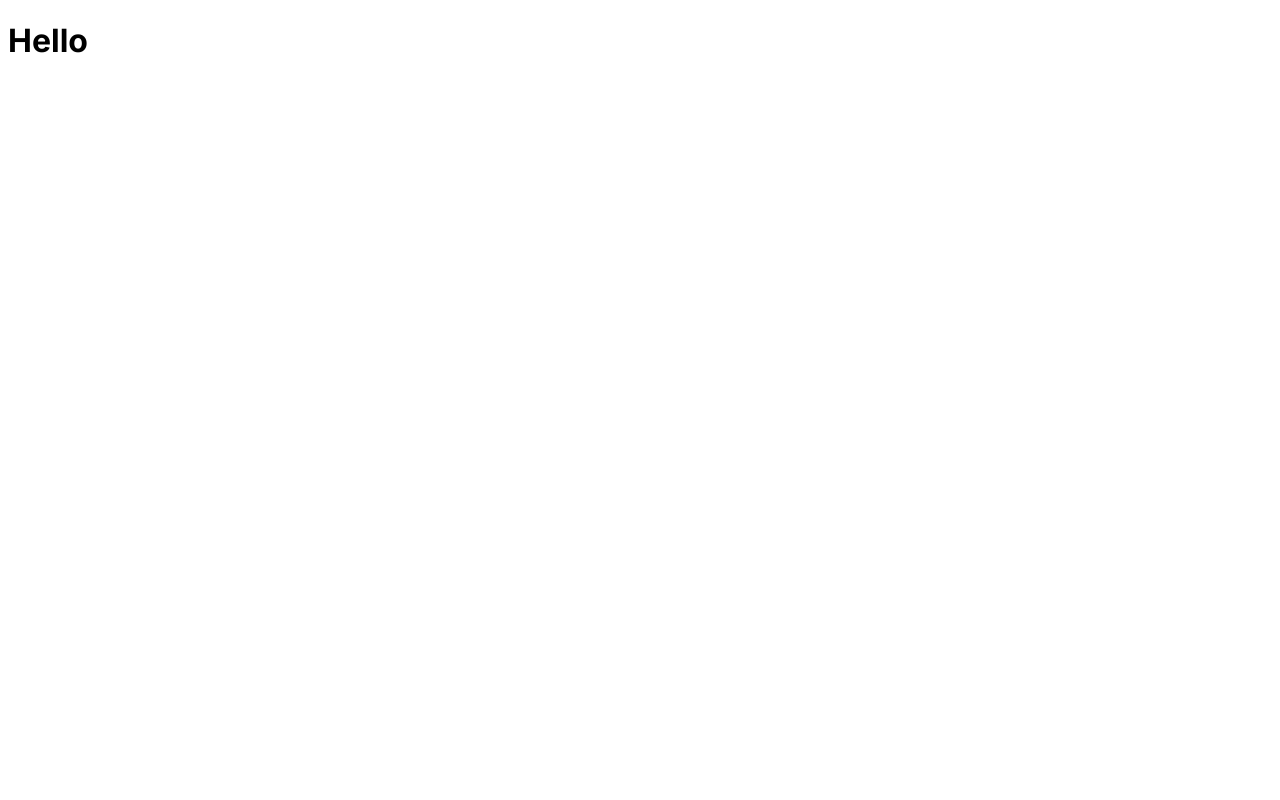
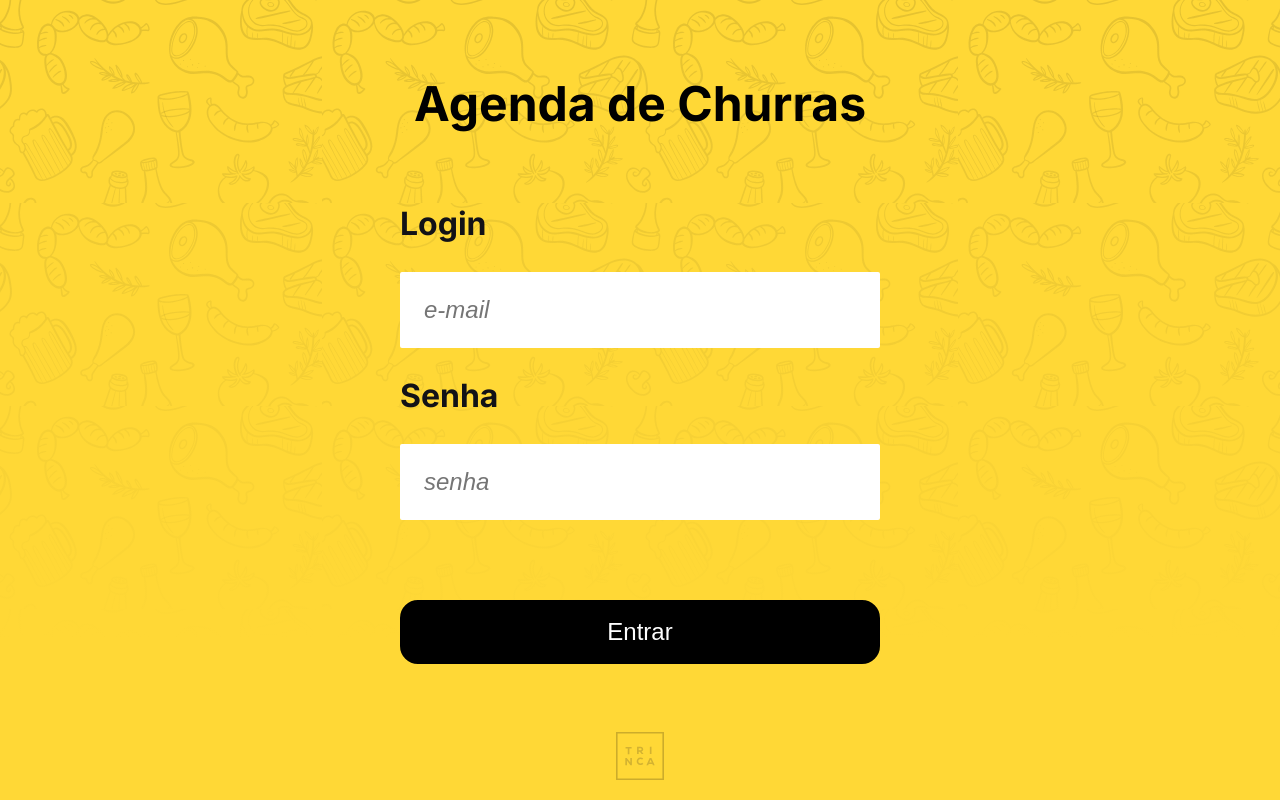
Before and after one commit to LuccasPiola/churras-trinca, a Next.js app: page / in a window 1280 px wide. Built offline with nearby package versions, Linux system fonts and the light colour scheme.

Commit message:
feat: login page

```diff
--- a/src/app/layout.tsx
+++ b/src/app/layout.tsx
@@ -1,11 +1,18 @@
-import type { Metadata } from "next";
-import { Inter } from "next/font/google";
+import type { Metadata } from 'next';
+import { Inter } from 'next/font/google';
 
-const inter = Inter({ subsets: ["latin"] });
+import Header from '@/components/Header';
+import TrincaLogo from '@/components/Logo';
+import CustomThemeProvider from '@/utils/theme-provider';
+import { MainWrapper } from './styles';
+import ResetStyles from './reset-styles';
+
+const inter = Inter({ subsets: ['latin'] });
 
 export const metadata: Metadata = {
-  title: "Create Next App",
-  description: "Generated by create next app",
+  title: 'Churras Trinca',
+  description:
+    'Teste técnico realizado para uma oportunidade Front-End Sênior na Trinca',
 };
 
 export default function RootLayout({
@@ -14,8 +21,17 @@ export default function RootLayout({
   children: React.ReactNode;
 }) {
   return (
-    <html lang="en">
-      <body className={inter.className}>{children}</body>
+    <html lang="pt-br">
+      <body className={inter.className}>
+        <CustomThemeProvider>
+          <MainWrapper id="root">
+            <ResetStyles />
+            <Header />
+            {children}
+            <TrincaLogo />
+          </MainWrapper>
+        </CustomThemeProvider>
+      </body>
     </html>
   );
 }
--- a/src/app/page.tsx
+++ b/src/app/page.tsx
@@ -1,3 +1,35 @@
-export default function Home() {
-  return <h1>Hello</h1>;
+'use client';
+
+import { useRouter } from 'next/navigation';
+import Input from '@/components/Input';
+import * as S from './styles';
+
+export default function Login() {
+  const router = useRouter();
+  const handleLogin = (e: any) => {
+    e.preventDefault();
+    router.push('/churrascos');
+  };
+
+  return (
+    <S.LoginWrapper>
+      <form onSubmit={handleLogin}>
+        <Input
+          label="Login"
+          name="email"
+          placeholder="e-mail"
+          type="email"
+          required
+        />
+        <Input
+          label="Senha"
+          name="password"
+          placeholder="senha"
+          type="password"
+          minLength={6}
+        />
+        <S.LoginButton type="submit">Entrar</S.LoginButton>
+      </form>
+    </S.LoginWrapper>
+  );
 }
--- /dev/null
+++ b/src/app/styles.ts
@@ -0,0 +1,49 @@
+'use client';
+
+import styled from 'styled-components';
+
+export const MainWrapper = styled.main`
+  height: 100%;
+  background-color: ${({ theme }) => theme.primary};
+  background-image: linear-gradient(
+      to bottom,
+      rgba(255, 216, 54, 0) 0%,
+      rgba(255, 216, 54, 1) 80%
+    ),
+    url('/assets/bbq_pattern.svg');
+  background-position: top;
+`;
+
+export const LoginWrapper = styled.section`
+  max-width: 636px;
+  margin: 0 auto;
+
+  display: flex;
+  flex: 1;
+  flex-direction: column;
+  justify-content: center;
+  align-items: center;
+`;
+
+export const LoginButton = styled.button`
+  width: 30rem;
+  padding: 1rem;
+  background-color: ${({ theme }) => theme.text.main};
+  color: white;
+  border-radius: 18px;
+  margin-top: 3rem;
+  font-size: 1.5rem;
+  border: 2px solid ${({ theme }) => theme.text.main};
+  cursor: pointer;
+
+  &:hover {
+    background-color: ${({ theme }) => theme.primary};
+    border: 2px solid black;
+    color: black;
+  }
+
+  &:active {
+    background-color: ${({ theme }) => theme.secondary};
+    transition: all ease-in 0.15s;
+  }
+`;
--- /dev/null
+++ b/src/components/Header/index.tsx
@@ -0,0 +1,12 @@
+import Typography from '@/components/Typography';
+import * as S from './styles';
+
+export default function Header() {
+  return (
+    <S.Header>
+      <Typography tag="h1" textType="title" size={3}>
+        Agenda de Churras
+      </Typography>
+    </S.Header>
+  );
+}
--- /dev/null
+++ b/src/components/Header/styles.ts
@@ -0,0 +1,10 @@
+'use client';
+import styled from 'styled-components';
+
+export const Header = styled.header`
+  padding: 5rem 0;
+
+  display: flex;
+  justify-content: center;
+  align-items: center;
+`;
--- /dev/null
+++ b/src/components/Input/index.tsx
@@ -0,0 +1,15 @@
+import { HTMLProps } from 'react';
+import * as S from './styles';
+
+interface InputProps extends HTMLProps<HTMLInputElement> {
+  label: string;
+}
+
+export default function Input({ label, name, ...rest }: InputProps) {
+  return (
+    <S.InputLabel htmlFor={name}>
+      {label}
+      <S.Input name={name} {...rest} />
+    </S.InputLabel>
+  );
+}
--- /dev/null
+++ b/src/components/Input/styles.ts
@@ -0,0 +1,25 @@
+'use client';
+
+import styled from 'styled-components';
+
+export const InputLabel = styled.label`
+  display: flex;
+  flex-direction: column;
+  font-size: 2rem;
+  font-weight: bold;
+  color: ${({ theme }) => theme.text.secondary};
+  margin-bottom: 2rem;
+`;
+export const Input = styled.input`
+  padding: 1.5rem;
+  width: 27rem;
+  border: 0;
+  border-radius: 2px;
+  margin-top: 2rem;
+  font-size: 1.5rem;
+  outline: none;
+
+  &::placeholder {
+    font-style: italic;
+  }
+`;
--- /dev/null
+++ b/src/components/Logo/index.tsx
@@ -0,0 +1,8 @@
+import Image from 'next/image';
+import { Logo } from './styles';
+
+export default function TrincaLogo() {
+  return (
+    <Logo alt="trinca-logo" src="/assets/trinca.svg" width={48} height={48} />
+  );
+}
--- /dev/null
+++ b/src/components/Logo/styles.ts
@@ -0,0 +1,11 @@
+'use client';
+
+import Image from 'next/image';
+import styled from 'styled-components';
+
+export const Logo = styled(Image)`
+  position: fixed;
+  bottom: 20px;
+  left: 50%;
+  transform: translateX(-50%);
+`;
--- /dev/null
+++ b/src/components/Typography/index.tsx
@@ -0,0 +1,11 @@
+import { StyledTag } from './styles';
+
+export default function Typography(props: TypographyProps) {
+  const { tag, textType, size, children, isDashed } = props;
+
+  return (
+    <StyledTag tag={tag} textType={textType} size={size} isDashed={isDashed}>
+      {children}
+    </StyledTag>
+  );
+}
--- /dev/null
+++ b/src/components/Typography/styles.ts
@@ -0,0 +1,15 @@
+'use client';
+
+import React from 'react';
+import styled from 'styled-components';
+
+export const StyledTag = styled(
+  ({ tag, children, size, textType, isDashed, ...props }: TypographyProps) =>
+    React.createElement(tag, props, children)
+)`
+  font-size: ${({ size }) => size + 'rem'};
+  font-weight: ${({ textType }) => (textType === 'text' ? 'normal' : 'bold')};
+  color: ${({ theme, textType }) =>
+    textType === 'semi-title' ? theme.text.secondary : theme.text.main};
+  text-decoration: ${({ isDashed }) => (isDashed ? 'line-through' : 'normal')};
+`;
```
